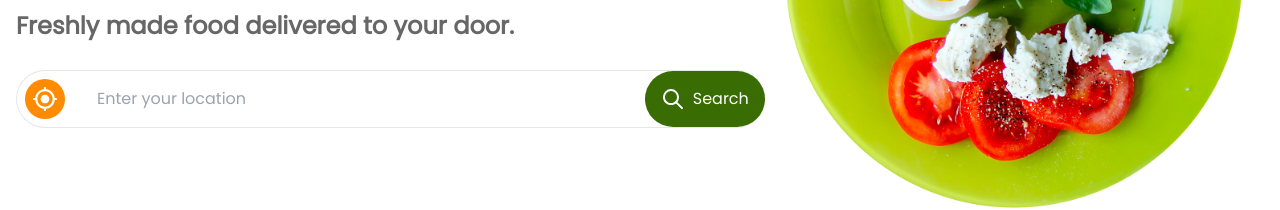
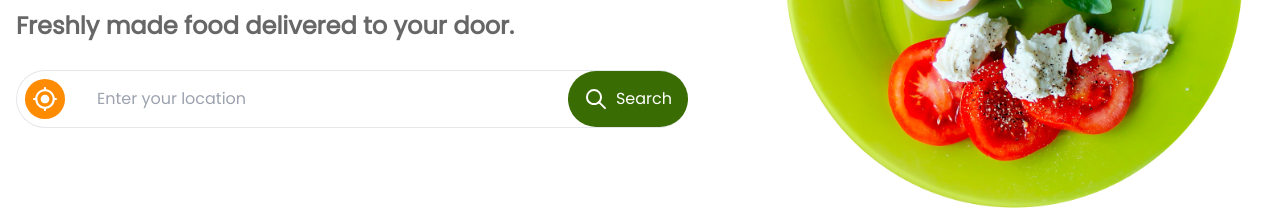
Before and after one commit to Manoj-Kumar-Munda/FoodTime, a React (Create React App) app: page / in a window 1280 px wide. Shown: the part 407-617 px from the top of the page. Built offline with nearby package versions, Linux system fonts and the light colour scheme.

Commit message:
style : seacrhbar max-width set

```diff
--- a/src/components/Hero.jsx
+++ b/src/components/Hero.jsx
@@ -24,7 +24,7 @@ const Hero = () => {
                   Freshly made food delivered to your door.
                 </p>
 
-                <div className="max-w-3xl px-1 sm:px-0 self-center xl:self-auto w-full flex box-border border border-r-0 rounded-[6rem]">
+                <div className="max-w-2xl px-1 sm:px-0 self-center xl:self-auto w-full flex box-border border border-r-0 rounded-[6rem]">
                   <div className="flex-1 flex gap-0 sm:gap-4 pl-2 py-2  items-center">
                     <div className="bg-secondary p-2 rounded-full hidden sm:block">
                       <img src={mark} alt="mark" className="w-6 h-6" />
```
